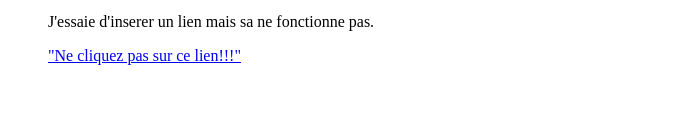
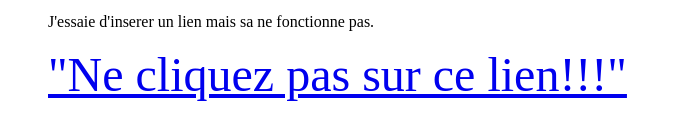
Before and after one commit to alecfraser3141/alecfraser3141, a plain HTML site: page index.html in a window 1280 px wide. Shown: the part 881-999 px from the top of the page, without its empty margins (0-682 px from the left). Before the commit the page ends 962 px from the top, so only its background shows below. Drawn offline with Linux system fonts and the light colour scheme.

Commit message:
Update index.html

```diff
--- a/index.html
+++ b/index.html
@@ -17,7 +17,7 @@
 				 <li>bon<em>jour</em></li>
 				 <li>Aurevoir</li>
 					 <p>J'essaie d'inserer un lien mais sa ne fonctionne pas.</p>
-					 <font>
+					 <font size="+4">
 					 <a href="http://eelslap.com/">"Ne cliquez pas sur ce lien!!!"</a>
 					 </font>
 				 </ol>
```
